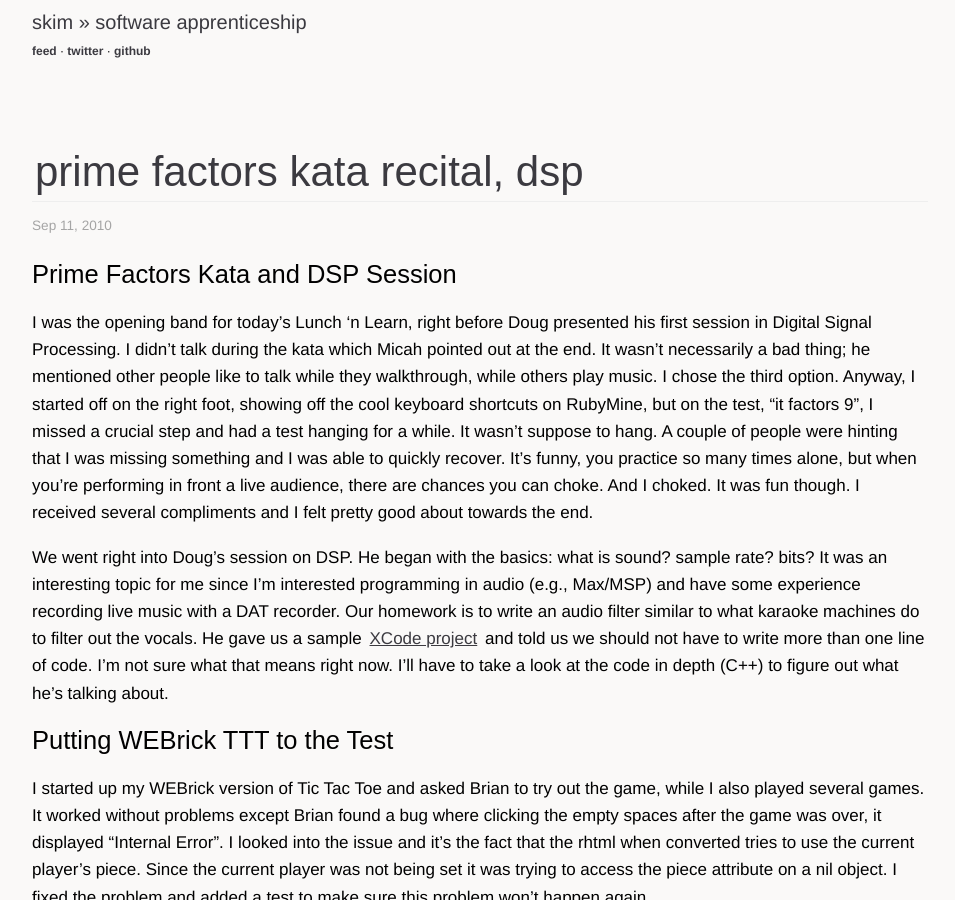
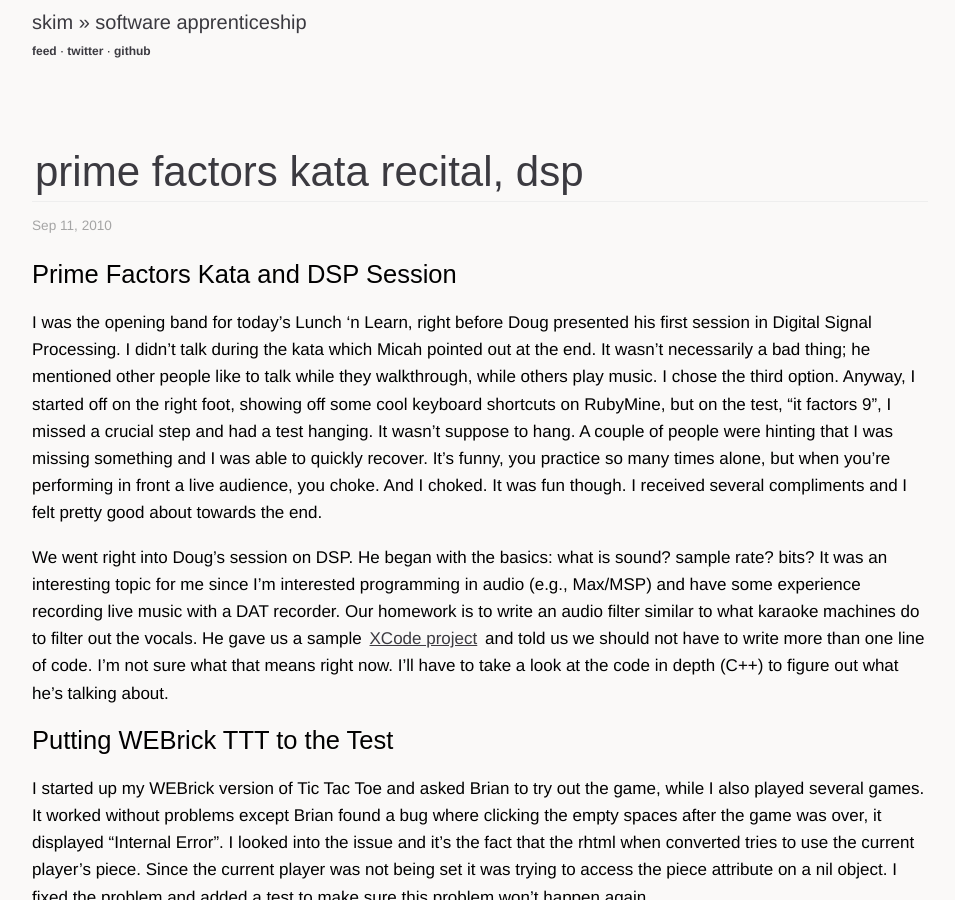
Before and after one commit to sl4m/skim.cc, a Jekyll site: the page built from _posts/2010-09-11-prime-factors-kata-recital-dsp.markdown, in a window 1280 px wide and 900 px high. Shown: the whole window, without its empty margins (160-1115 px from the left). Built offline with Jekyll 4.4.1, drawn with Linux system fonts in a browser that asks for light colours; comment, search, counter and statistics services are not loaded.

Commit message:
updated post

```diff
--- a/_posts/2010-09-11-prime-factors-kata-recital-dsp.markdown
+++ b/_posts/2010-09-11-prime-factors-kata-recital-dsp.markdown
@@ -13,7 +13,7 @@ categories:
 
 ## Prime Factors Kata and DSP Session
 
-I was the opening band for today's Lunch 'n Learn, right before Doug presented his first session in Digital Signal Processing.  I didn't talk during the kata which Micah pointed out at the end.  It wasn't necessarily a bad thing; he mentioned other people like to talk while they walkthrough, while others play music.  I chose the third option.  Anyway, I started off on the right foot, showing off the cool keyboard shortcuts on RubyMine, but on the test, "it factors 9", I missed a crucial step and had a test hanging for a while.  It wasn't suppose to hang.  A couple of people were hinting that I was missing something and I was able to quickly recover.  It's funny, you practice so many times alone, but when you're performing in front a live audience, there are chances you can choke.  And I choked.  It was fun though.  I received several compliments and I felt pretty good about towards the end.
+I was the opening band for today's Lunch 'n Learn, right before Doug presented his first session in Digital Signal Processing.  I didn't talk during the kata which Micah pointed out at the end.  It wasn't necessarily a bad thing; he mentioned other people like to talk while they walkthrough, while others play music.  I chose the third option.  Anyway, I started off on the right foot, showing off some cool keyboard shortcuts on RubyMine, but on the test, "it factors 9", I missed a crucial step and had a test hanging.  It wasn't suppose to hang.  A couple of people were hinting that I was missing something and I was able to quickly recover.  It's funny, you practice so many times alone, but when you're performing in front a live audience, you choke.  And I choked.  It was fun though.  I received several compliments and I felt pretty good about towards the end.
 
 We went right into Doug's session on DSP.  He began with the basics: what is sound? sample rate? bits?  It was an interesting topic for me since I'm interested programming in audio (e.g., Max/MSP) and have some experience recording live music with a DAT recorder.  Our homework is to write an audio filter similar to what karaoke machines do to filter out the vocals.  He gave us a sample [XCode project](http://github.com/dougbradbury/8LU-DSP) and told us we should not have to write more than one line of code.  I'm not sure what that means right now.  I'll have to take a look at the code in depth (C++) to figure out what he's talking about.
 
```
